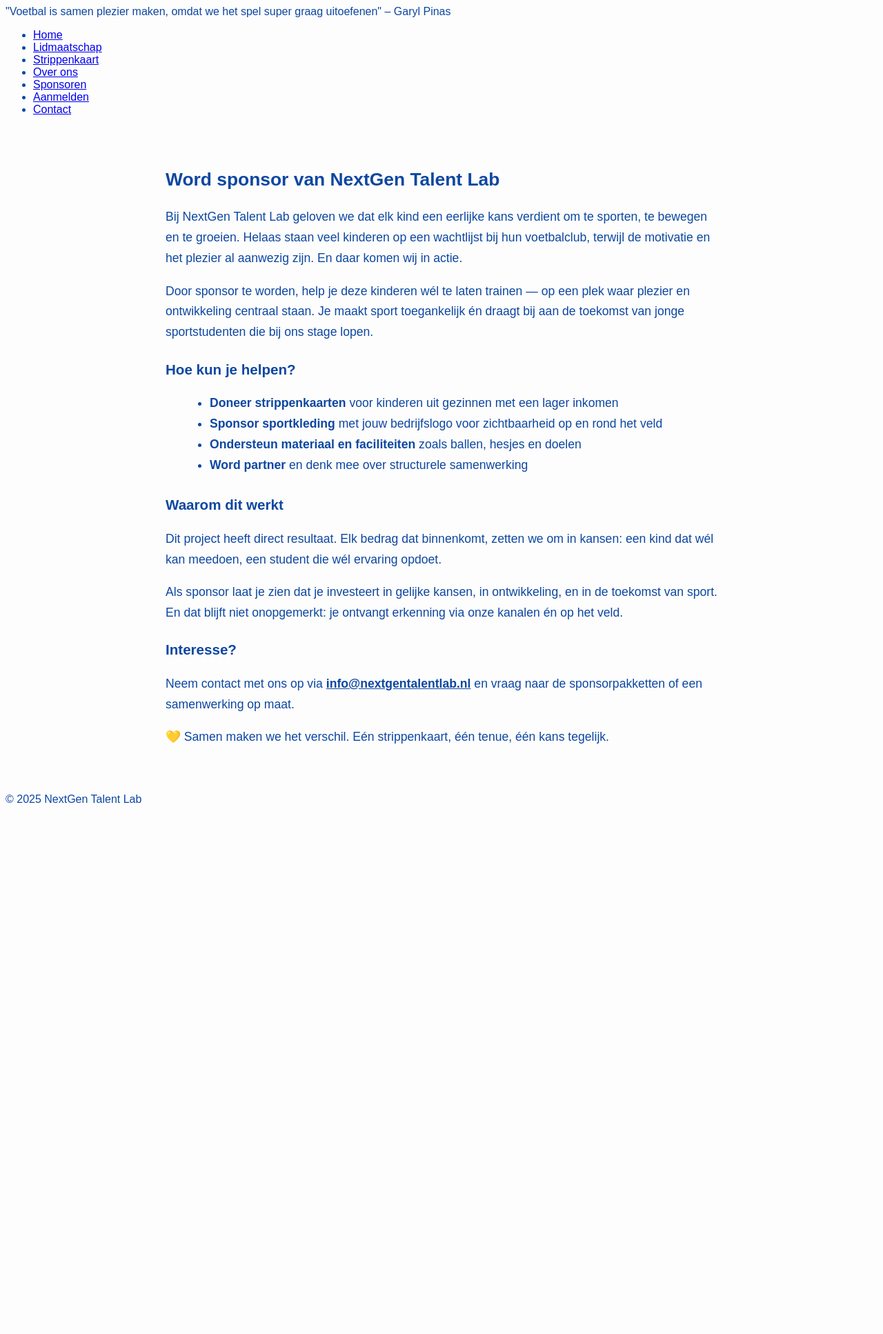
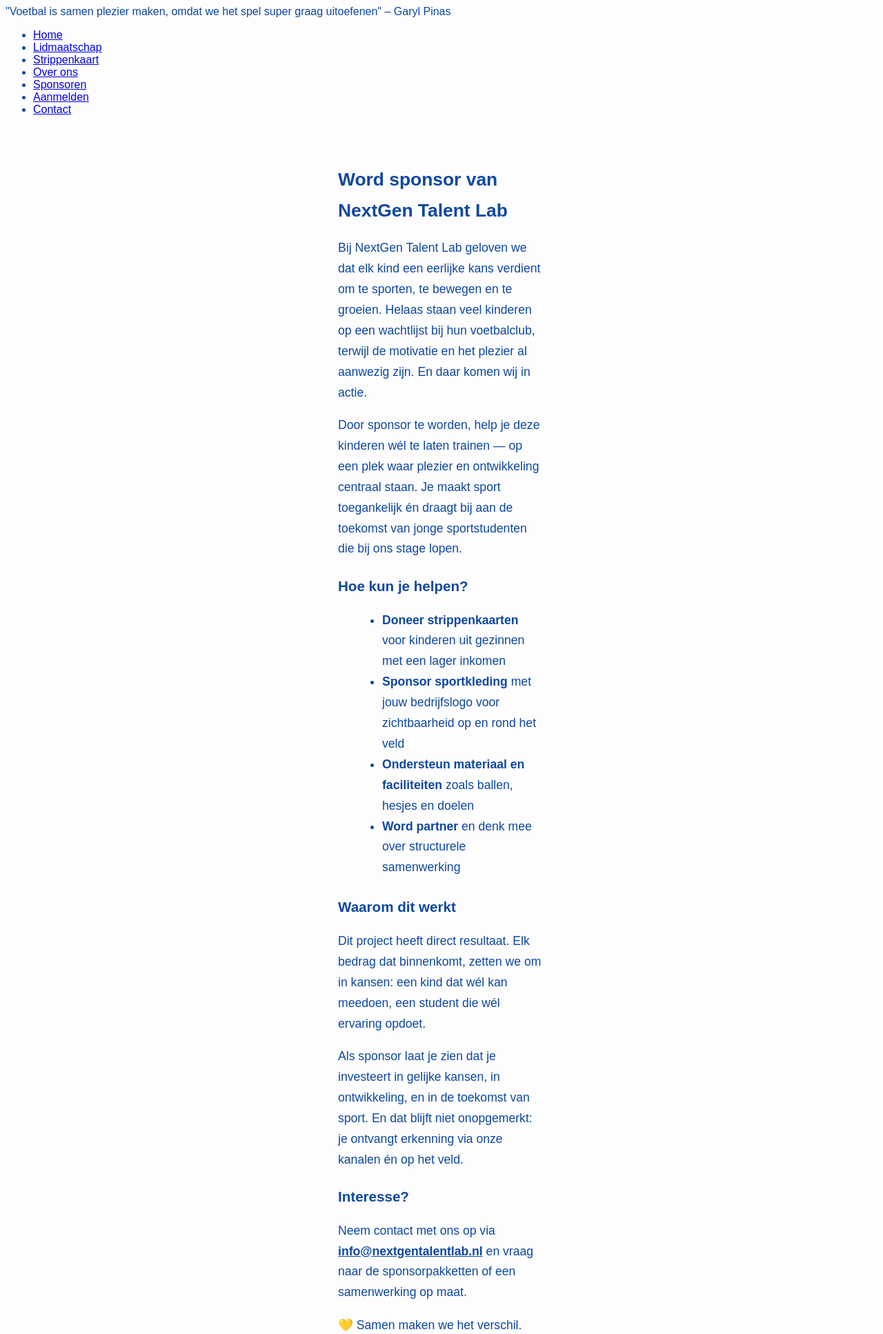
Before and after one commit to nextgentalentlab/nextgentalentlab, a PHP site: page /sponsoren.html in a window 1280 px wide. Shown: the part 1108-3042 px from the top of the page at 69% size. Before the commit the page ends 2272 px from the top, so only its background shows below. Run offline with PHP 8.4, Linux system fonts and the light colour scheme.

Commit message:
Update style.css

```diff
--- a/style.css
+++ b/style.css
@@ -1,5 +1,5 @@
 body { font-family: sans-serif; background-color: #fdfdfd; color: #0d47a1; }.sponsoren {
-  max-width: 800px;
+  max-width: 300px;
   margin: 0 auto;
   padding: 2rem;
   font-size: 1.1rem;
```
